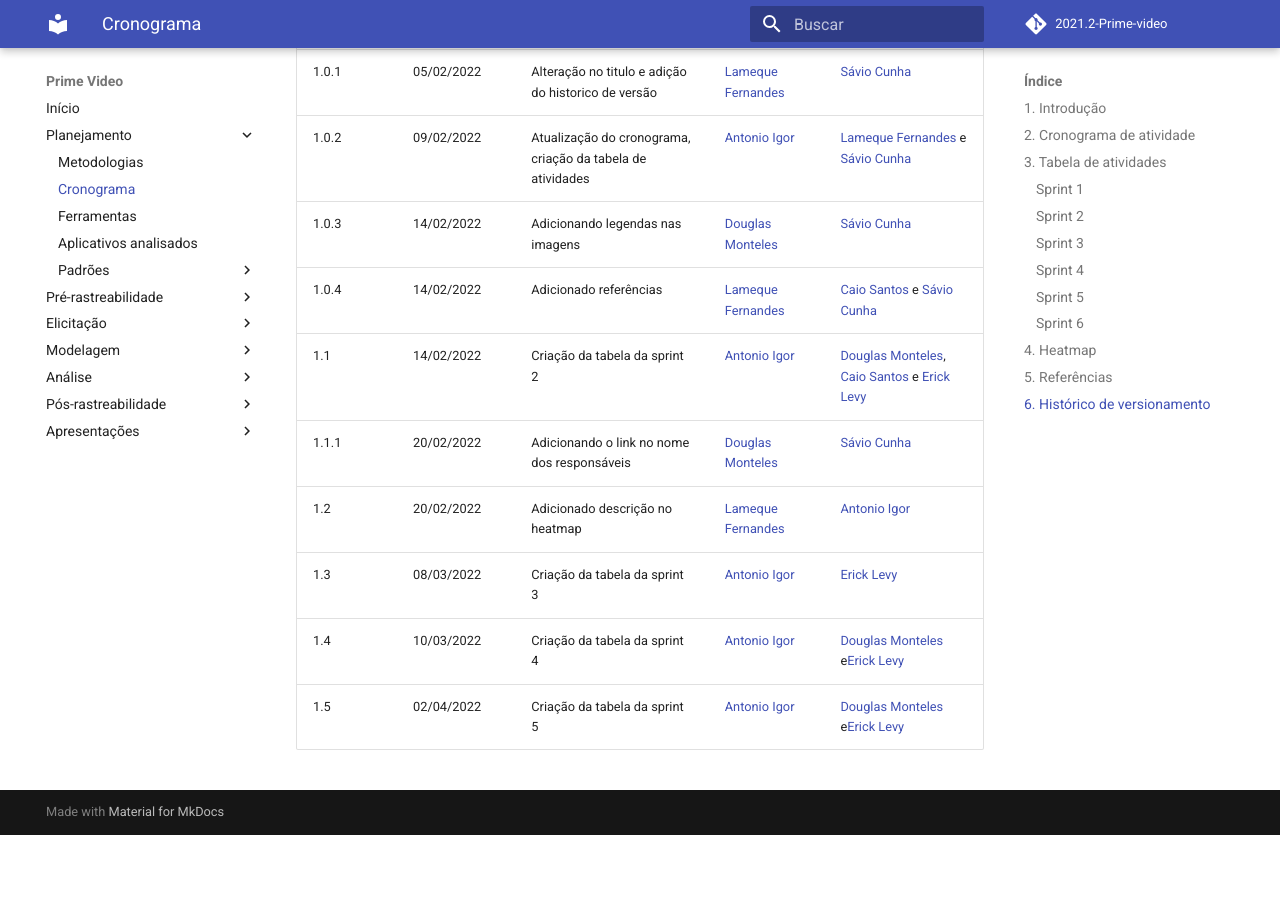
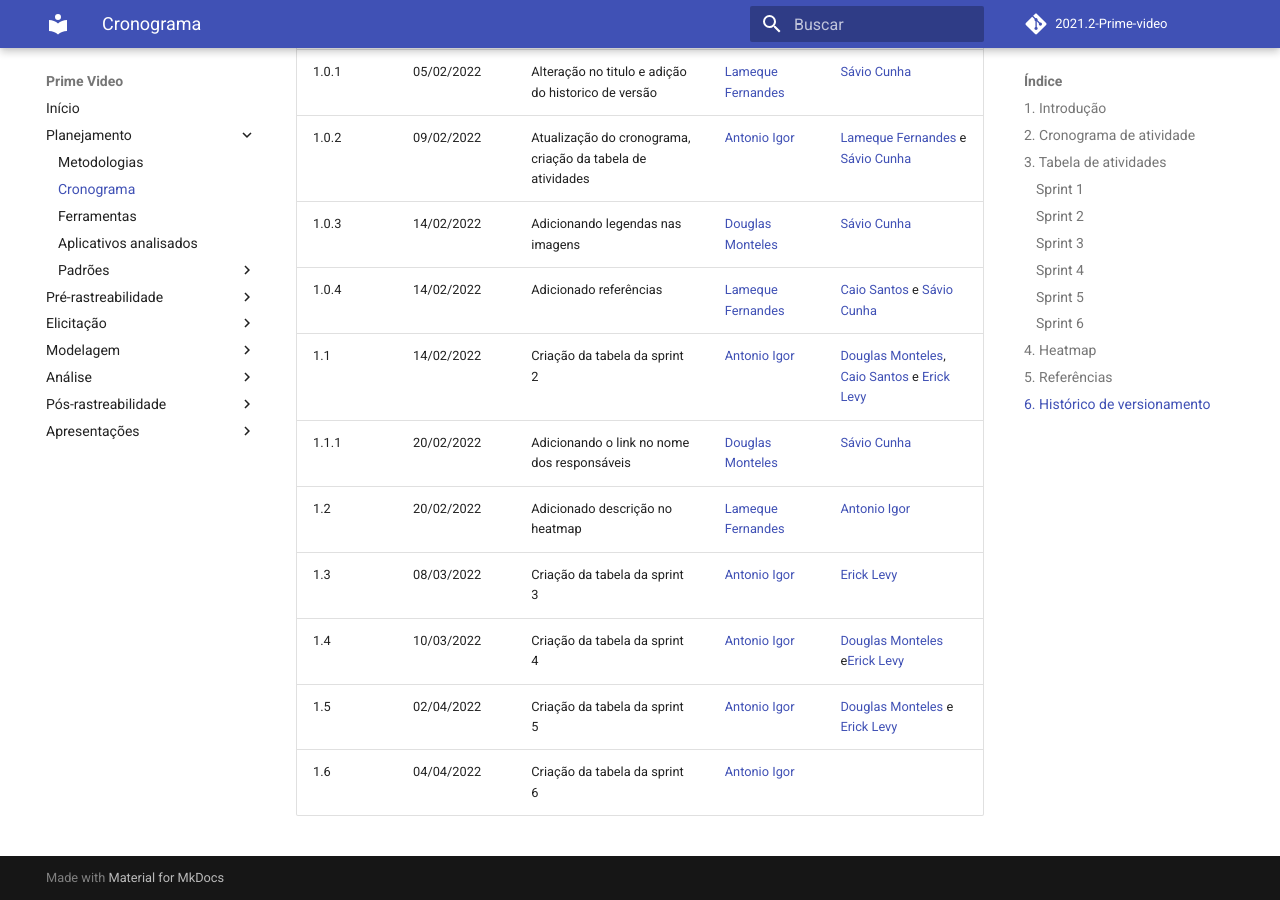
Before and after one commit to Requisitos-de-Software/2021.2-Prime-video, an MkDocs documentation site: the page built from docs/planejamento/cronograma.md, in a window 1280 px wide and 900 px high, scrolled down 4934 px. Built offline with MkDocs 1.6.1 and Material for MkDocs 9.7.7, drawn with Linux system fonts in a browser that asks for light colours; comment, search, counter and statistics services are not loaded; before the commit the page ends 5769 px from its top, so only the background shows below that.

Commit message:
fix: atualização na tabela

```diff
--- a/docs/planejamento/cronograma.md
+++ b/docs/planejamento/cronograma.md
@@ -121,4 +121,5 @@
 |1.2|20/02/2022| Adicionado descrição no heatmap |[Lameque Fernandes](https://github.com/lamequefernandes)|[Antonio Igor](https://github.com/antonioigorcarvalho)|
 |1.3|08/03/2022| Criação da tabela da sprint 3 | [Antonio Igor](https://github.com/antonioigorcarvalho) | [Erick Levy](https://github.com/ericklevy) |
 |1.4|10/03/2022| Criação da tabela da sprint 4 | [Antonio Igor](https://github.com/antonioigorcarvalho) | [Douglas Monteles](https://github.com/douglasmonteles) e[Erick Levy](https://github.com/ericklevy)  |
-|1.5|02/04/2022| Criação da tabela da sprint 5 | [Antonio Igor](https://github.com/antonioigorcarvalho) | [Douglas Monteles](https://github.com/douglasmonteles) e[Erick Levy](https://github.com/ericklevy) |
+|1.5|02/04/2022| Criação da tabela da sprint 5 | [Antonio Igor](https://github.com/antonioigorcarvalho) | [Douglas Monteles](https://github.com/douglasmonteles) e [Erick Levy](https://github.com/ericklevy) |
+|1.6|04/04/2022| Criação da tabela da sprint 6 | [Antonio Igor](https://github.com/antonioigorcarvalho) |  |
```
